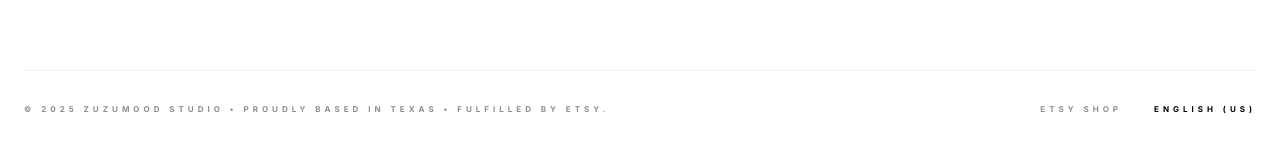
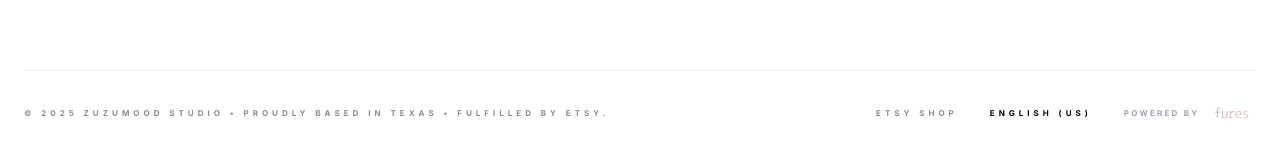
Before and after one commit to FurkanYo/zuzumood, a React (Vite) app: page / in a window 1280 px wide. Shown: the part 4090-4247 px from the top of the page. Built offline with nearby package versions, Linux system fonts and the light colour scheme; a web font is replaced by a local one.

Commit message:
Add Fures powered by logo to footer

```diff
--- a/components/Footer.tsx
+++ b/components/Footer.tsx
@@ -35,11 +35,20 @@ export const Footer: React.FC = () => {
           </div>
         </div>
 
-        <div className="pt-8 border-t border-gray-100 flex flex-col md:flex-row justify-between items-center text-[8px] font-bold uppercase tracking-[0.5em] text-muted">
+        <div className="pt-8 border-t border-gray-100 flex flex-col md:flex-row justify-between items-center gap-6 text-[8px] font-bold uppercase tracking-[0.5em] text-muted">
           <span>© 2025 ZuzuMood Studio • Proudly Based in Texas • Fulfilled by Etsy.</span>
-          <div className="mt-4 md:mt-0 flex space-x-8">
+          <div className="flex flex-col items-center gap-4 md:mt-0 md:flex-row md:space-x-8 md:gap-0">
             <a href="https://www.etsy.com/shop/ZuzuMood" target="_blank" rel="noreferrer" className="hover:text-black transition-colors">Etsy Shop</a>
             <span className="text-black">English (US)</span>
+            <div className="flex items-center gap-2 tracking-[0.28em] text-gray-400">
+              <span>Powered by</span>
+              <img
+                src="/fures.png"
+                alt="Fures"
+                className="h-5 w-auto max-w-[88px] object-contain opacity-80"
+                loading="lazy"
+              />
+            </div>
           </div>
         </div>
       </div>
```
Also changed, not shown: 1 other file (tests, documents, lock files or other folders).
